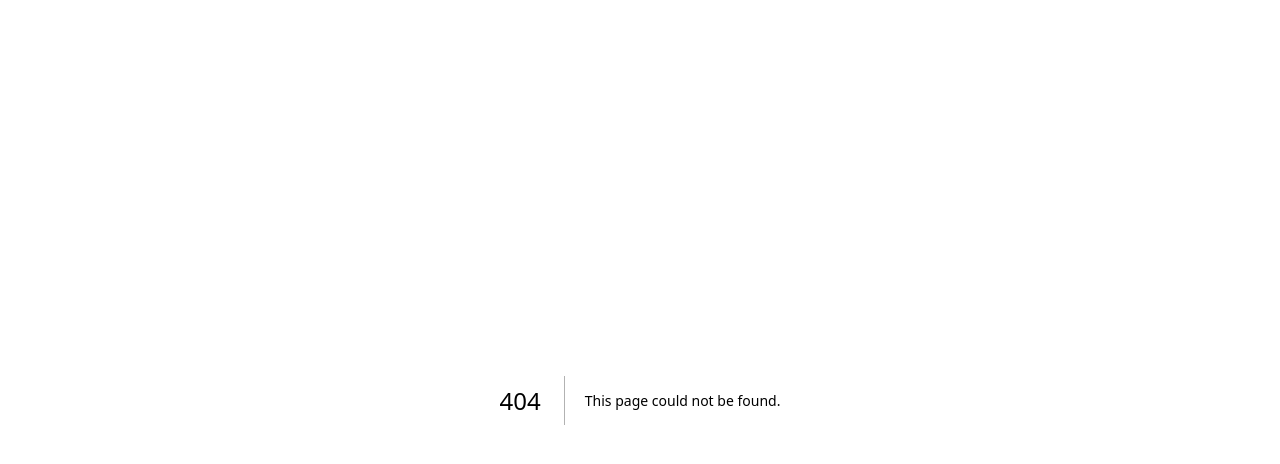
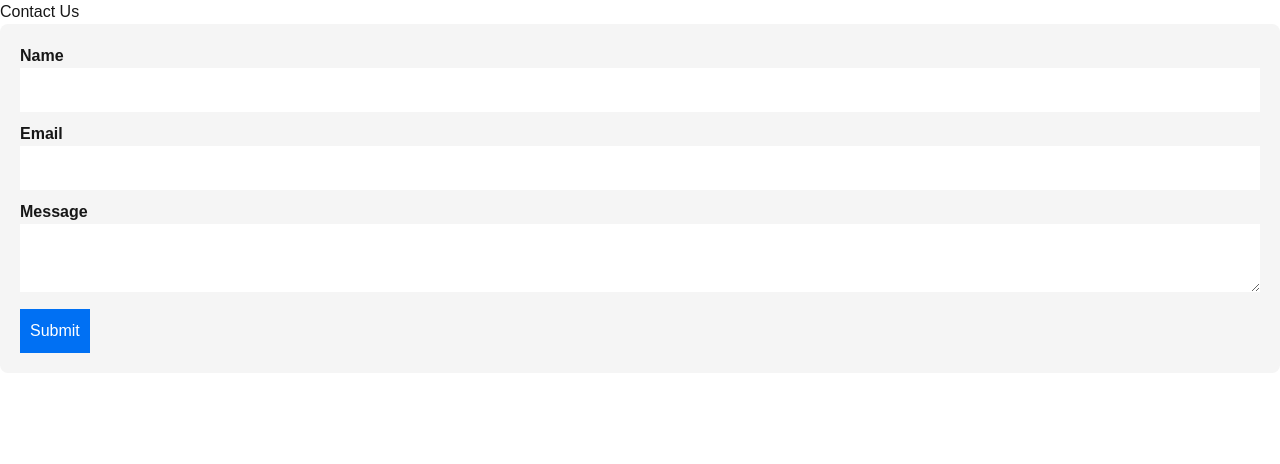
Before and after one commit to sanjeetkumaritoutlook/nextjs-app, a Next.js app: page /nextjs-app/contact in a window 1280 px wide. Before the commit this address had no page. Shown: the top 464 px of the page. Built offline with nearby package versions, Linux system fonts and the light colour scheme.

Commit message:
Link component in nextjs for route

```diff
--- /dev/null
+++ b/app/ContactForm.tsx
@@ -0,0 +1,110 @@
+"use client"; // Mark this file as a client component
+import { useState } from 'react';
+import styles from './contactForm.module.css'; // Import the CSS module
+
+const ContactForm = () => {
+    // Step 1: Set up state for form data to store the form input values
+  const [formData, setFormData] = useState({
+    name: '',
+    email: '',
+    message: '',
+  });
+
+  const [isSubmitting, setIsSubmitting] = useState(false);  // To handle loading state
+  const [submitSuccess, setSubmitSuccess] = useState(false);  // To handle success message
+  const [submitError, setSubmitError] = useState(false);  // To handle error message
+
+
+    // Step 2: Handle form field changes
+  const handleChange = (e: React.ChangeEvent<HTMLInputElement | HTMLTextAreaElement>) => {
+    const { name, value } = e.target;
+    setFormData({
+      ...formData,
+      [name]: value,
+    });
+  };
+
+    // Step 3: Handle form submission
+  //fetch with async functions
+  const handleSubmit = async (e: React.FormEvent) => {
+    e.preventDefault();
+
+      // Set loading state to true while submitting the form
+      setIsSubmitting(true);
+      setSubmitSuccess(false);
+      setSubmitError(false);
+      try {
+        // Step 4: Make POST API callto a public API (e.g., jsonplaceholder)
+    const response = await fetch('https://jsonplaceholder.typicode.com/posts', {
+          method: 'POST',
+          headers: {
+            'Content-Type': 'application/json',
+          },
+          body: JSON.stringify(formData),
+        });
+
+        if (response.ok) {
+          setSubmitSuccess(true);
+          console.log('Form Submitted Successfully:', formData);
+        } else {
+          setSubmitError(true);
+          console.error('Form Submission Failed');
+        }
+      } catch (error) {
+        setSubmitError(true);
+        console.error('Error submitting form:', error);
+      } finally {
+        // Reset loading state and form data
+        setIsSubmitting(false);
+        if (submitSuccess) {
+          setFormData({
+            name: '',
+            email: '',
+            message: '',
+          });
+        }
+      }
+    };
+
+  return (
+    <form className={styles.formContainer} onSubmit={handleSubmit}>
+      <div>
+        <label className={styles.formLabel} htmlFor="name">Name</label>
+        <input className={styles.formInput}
+          type="text"
+          id="name"
+          name="name"
+          value={formData.name}
+          onChange={handleChange}
+          required
+        />
+      </div>
+      <div>
+        <label className={styles.formLabel} htmlFor="email">Email</label>
+        <input className={styles.formInput}
+          type="email"
+          id="email"
+          name="email"
+          value={formData.email}
+          onChange={handleChange}
+          required
+        />
+      </div>
+      <div>
+        <label className={styles.formLabel} htmlFor="message">Message</label>
+        <textarea className={styles.formInput}
+          id="message"
+          name="message"
+          value={formData.message}
+          onChange={handleChange}
+          required
+        />
+      </div>
+      <div>
+        <button className={styles.submitButton} type="submit">Submit</button>
+      </div>
+    </form>
+  );
+};
+
+export default ContactForm;
--- /dev/null
+++ b/app/contact/page.tsx
@@ -0,0 +1,12 @@
+import ContactForm from '../ContactForm'; // Import your form component
+
+const ContactPage = () => {
+  return (
+    <div>
+      <h1>Contact Us</h1>
+      <ContactForm /> {/* Use the ContactForm here */}
+    </div>
+  );
+};
+
+export default ContactPage;
--- /dev/null
+++ b/app/contactForm.module.css
@@ -0,0 +1,29 @@
+/* ContactForm.module.css */
+.formContainer {
+    background-color: #f5f5f5;
+    padding: 20px;
+    border-radius: 8px;
+  }
+
+  .formLabel {
+    font-size: 16px;
+    font-weight: bold;
+  }
+
+  .formInput {
+    width: 100%;
+    padding: 10px;
+    margin-bottom: 10px;
+  }
+
+  .submitButton {
+    background-color: #0070f3;
+    color: white;
+    padding: 10px;
+    border: none;
+    cursor: pointer;
+  }
+
+  .submitButton:hover {
+    background-color: #005bb5;
+  }
--- a/app/page.tsx
+++ b/app/page.tsx
@@ -1,29 +1,40 @@
-import Image from "next/image";
+//import Image from "next/image";
+
+import Link from 'next/link'; // Import the Link component
 
 export default function Home() {
   return (
     <div className="grid grid-rows-[20px_1fr_20px] items-center justify-items-center min-h-screen p-8 pb-20 gap-16 sm:p-20 font-[family-name:var(--font-geist-sans)]">
       <main className="flex flex-col gap-8 row-start-2 items-center sm:items-start">
-        <Image
+        {/* <Image
           className="dark:invert"
           src="/next.svg"
           alt="Next.js logo"
           width={180}
           height={38}
           priority
-        />
+        /> */}
         <ol className="list-inside list-decimal text-sm text-center sm:text-left font-[family-name:var(--font-geist-mono)]">
+        <li>Next.js is built on top of React</li>
+        <li>React Server Components (RSC) is a feature in Next.js 13+</li>
+        <li>In Next.js 13+, by default, components are server-side rendered (SSR)</li>
+        <li>In Next.js 13+, the App Directory (app/) has been introduced as an alternative to the pages/ directory.</li>
+        <li>Next.js has built-in support for API routes, which you can use to handle form submissions and other server-side logic.  </li>
           <li className="mb-2">
-            Get started by editing{" "} SANJEET KUMAR
+            Get started by editing{" "}
             <code className="bg-black/[.05] dark:bg-white/[.06] px-1 py-0.5 rounded font-semibold">
               app/page.tsx
             </code>
             .
           </li>
-          <li>Save and see your changes instantly.</li>
+          <li>built by SANJEET KUMAR</li>
         </ol>
+        <h1>Navigation links</h1>
+        <Link href="/contact">
+        Go to Contact Page {/* Directly use the text or content inside the Link */}
+      </Link>
 
-        <div className="flex gap-4 items-center flex-col sm:flex-row">
+        {/* <div className="flex gap-4 items-center flex-col sm:flex-row">
           <a
             className="rounded-full border border-solid border-transparent transition-colors flex items-center justify-center bg-foreground text-background gap-2 hover:bg-[#383838] dark:hover:bg-[#ccc] text-sm sm:text-base h-10 sm:h-12 px-4 sm:px-5"
             href="https://vercel.com/new?utm_source=create-next-app&utm_medium=appdir-template-tw&utm_campaign=create-next-app"
@@ -47,7 +58,7 @@ export default function Home() {
           >
             Read our docs
           </a>
-        </div>
+        </div> */}
       </main>
       <footer className="row-start-3 flex gap-6 flex-wrap items-center justify-center">
         <a
@@ -56,13 +67,13 @@ export default function Home() {
           target="_blank"
           rel="noopener noreferrer"
         >
-          <Image
+          {/* <Image
             aria-hidden
             src="/file.svg"
             alt="File icon"
             width={16}
             height={16}
-          />
+          /> */}
           Learn
         </a>
         <a
@@ -71,13 +82,13 @@ export default function Home() {
           target="_blank"
           rel="noopener noreferrer"
         >
-          <Image
+          {/* <Image
             aria-hidden
             src="/window.svg"
             alt="Window icon"
             width={16}
             height={16}
-          />
+          /> */}
           Examples
         </a>
         <a
@@ -86,13 +97,13 @@ export default function Home() {
           target="_blank"
           rel="noopener noreferrer"
         >
-          <Image
+          {/* <Image
             aria-hidden
             src="/globe.svg"
             alt="Globe icon"
             width={16}
             height={16}
-          />
+          /> */}
           Go to nextjs.org →
         </a>
       </footer>
--- /dev/null
+++ b/app/submitForm.ts
@@ -0,0 +1,27 @@
+// pages/api/submitForm.ts
+import type { NextApiRequest, NextApiResponse } from 'next';
+
+type Data = {
+  message: string;
+};
+
+export default function handler(req: NextApiRequest, res: NextApiResponse<Data>) {
+  if (req.method === 'POST') {
+    const { name, email, message } = req.body;
+
+    // Validate form data (you can add your own validation here)
+    if (!name || !email || !message) {
+      return res.status(400).json({ message: 'All fields are required' });
+    }
+
+    // Here, you can add code to send the form data to a database, email service, etc.
+    console.log('Form Data:', { name, email, message });
+
+    // Respond with a success message
+    return res.status(200).json({ message: 'Form submitted successfully!' });
+  } else {
+    // Handle any other HTTP methods
+    res.setHeader('Allow', ['POST']);
+    res.status(405).json({ message: `Method ${req.method} not allowed` });
+  }
+}
--- a/next.config.ts
+++ b/next.config.ts
@@ -1,18 +1,10 @@
 import type { NextConfig } from "next";
-const isProd = process.env.NODE_ENV === "production";
-const repoName = "nextjs-app"; // Replace with your actual repository name
+// const isProd = process.env.NODE_ENV === "production";
+// const repoName = "nextjs-app"; // Replace with your actual repository name
 
 const nextConfig: NextConfig = {
-  /* config options here */
-   // Configure basePath and assetPrefix for GitHub Pages
-  basePath: isProd ? `/${repoName}` : "",
-  assetPrefix: isProd ? `/${repoName}/` : "",
-
-  // Optional: Output as static files for GitHub Pages
-  output: "export",
-
-  // Other Next.js configurations (optional)
-  reactStrictMode: true,
+  basePath: '/nextjs-app',
+  assetPrefix: '/nextjs-app',
 };
 
 export default nextConfig;
```
Also changed, not shown: app/readme.txt (added).
